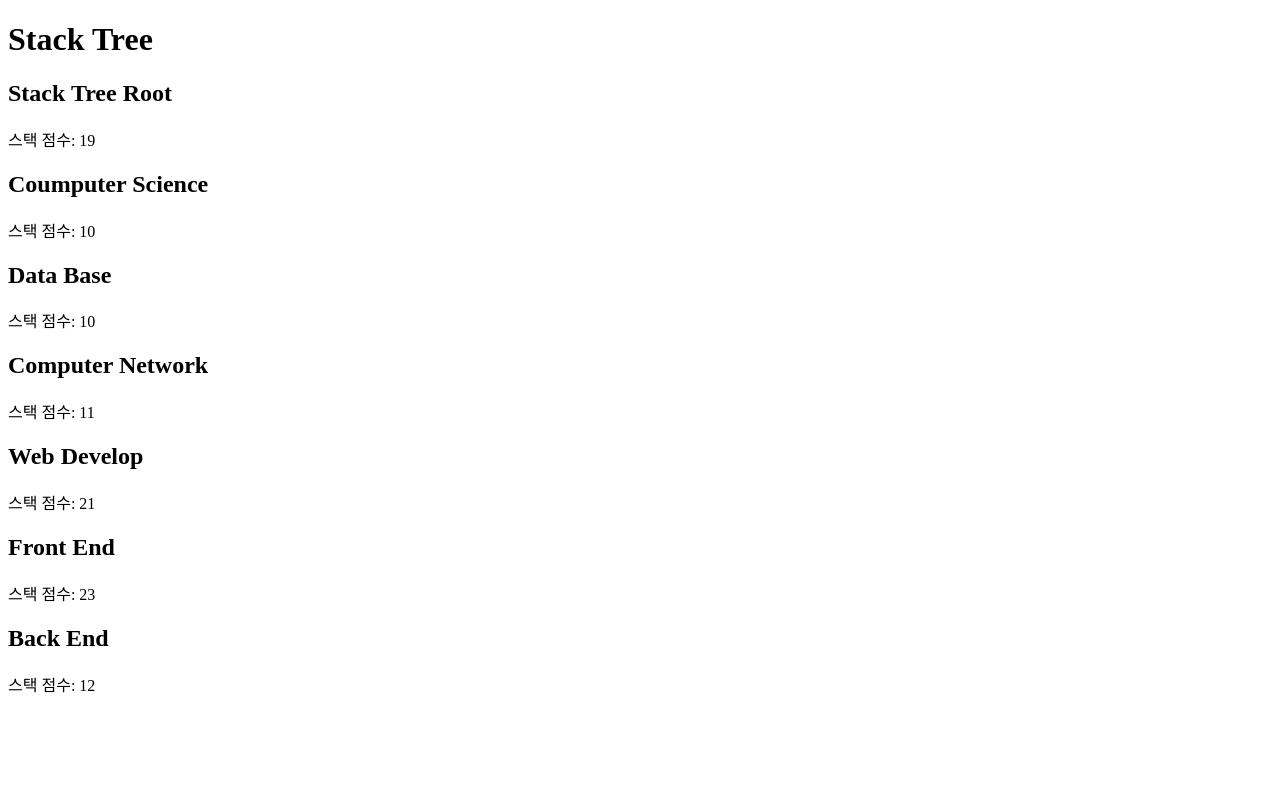
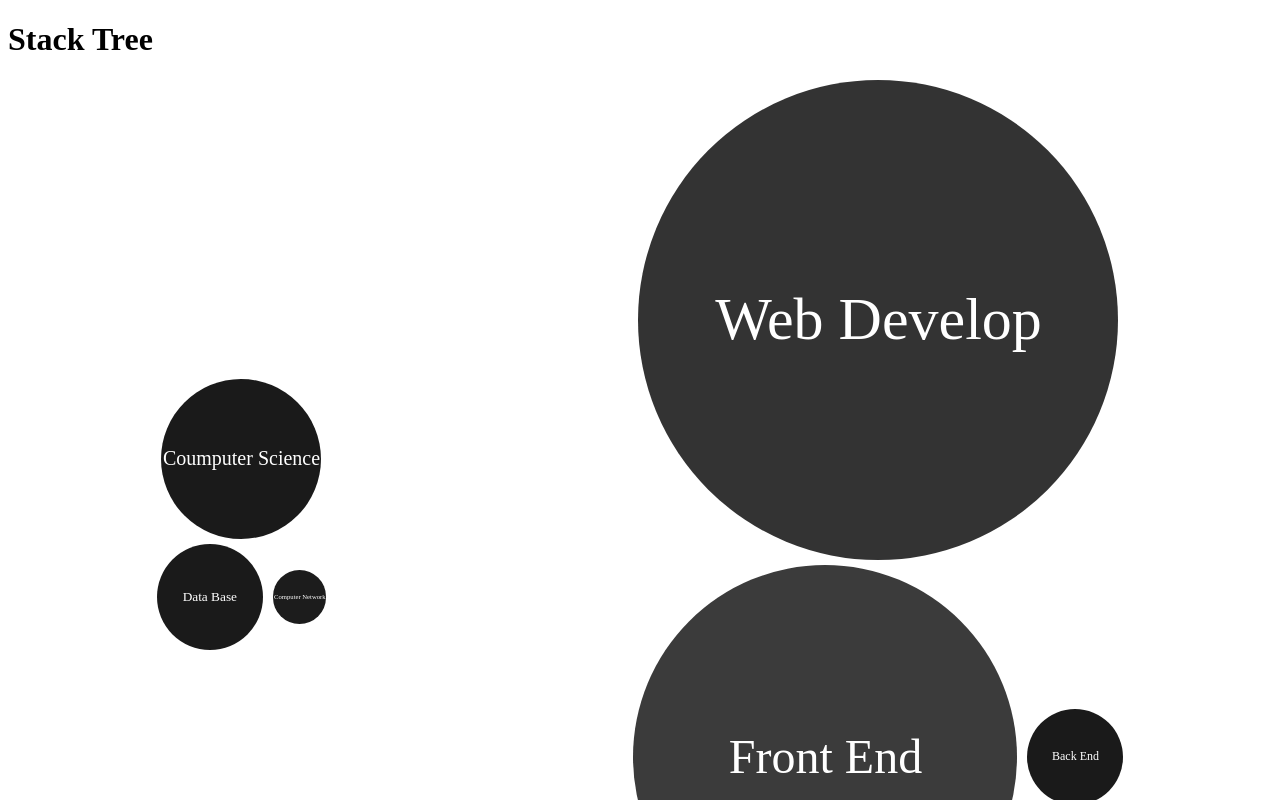
Before and after one commit to dhoonjang/dhoonjang.github.io, a React (Create React App) app: page / in a window 1280 px wide. Shown: the top 800 px of the page. Built offline with nearby package versions, Linux system fonts and the light colour scheme.

Commit message:
feat: make stack style

```diff
--- a/package.json
+++ b/package.json
@@ -8,9 +8,11 @@
     "@types/node": "12.12.14",
     "@types/react": "16.9.14",
     "@types/react-dom": "16.9.4",
+    "@types/styled-components": "^4.4.1",
     "react": "^16.12.0",
     "react-dom": "^16.12.0",
     "react-scripts": "3.2.0",
+    "styled-components": "^4.4.1",
     "typescript": "3.7.3"
   },
   "scripts": {
--- a/public/index.html
+++ b/public/index.html
@@ -8,7 +8,7 @@
       name="description"
       content="Web site created using create-react-app"
     />
-    <title>React App</title>
+    <title>dhoonjang</title>
   </head>
   <body>
     <noscript>You need to enable JavaScript to run this app.</noscript>
--- a/src/func/arrFunc.ts
+++ b/src/func/arrFunc.ts
@@ -1,4 +1,4 @@
-export const getArrayAverage = (arr: Array<number>) => {
+export const getArrayAverage = (arr: Array<number>): number => {
   return arr.reduce((sum, current) => sum + current, 0) / arr.length;
 };
 
--- a/src/model/StackTree/index.ts
+++ b/src/model/StackTree/index.ts
@@ -2,11 +2,11 @@ import { ComputerScience, Web } from "./oneLayer";
 import { StackNode } from "../../type/modelType";
 
 const StackTree: StackNode = {
-  title: "Stack Tree Root",
-  description: "스택 트리 시작점",
+  title: "root",
+  description: "",
   children: [
     { stack: ComputerScience, weight: 1 },
-    { stack: Web, weight: 4 }
+    { stack: Web, weight: 3 }
   ]
 };
 
--- a/src/model/StackTree/twoLayer.ts
+++ b/src/model/StackTree/twoLayer.ts
@@ -24,6 +24,6 @@ export const FrontEnd: StackNode = {
 export const BackEnd: StackNode = {
   title: "Back End",
   description: "",
-  point: 12,
+  point: 10,
   children: []
 };
--- /dev/null
+++ b/src/style/StackTreeStyle.ts
@@ -0,0 +1,37 @@
+import styled from "styled-components";
+
+type StackBodySP = {
+  size: number;
+  point?: number;
+};
+
+type StackChildrenSP = {
+  childrenNumber: number;
+};
+
+export const StackBody = styled.div<StackBodySP>`
+  display: grid;
+  width: ${props => props.size * 80}vmin;
+  height: ${props => props.size * 80}vmin;
+  font-size: ${props => props.size * 10}vmin;
+  color: ${props => (props.point && props.point > 75 ? "black" : "white")};
+  background-color: rgb(
+    ${props => (props.point ? props.point * 2.56 : 1)},
+    ${props => (props.point ? props.point * 2.56 : 1)},
+    ${props => (props.point ? props.point * 2.56 : 1)}
+  );
+  border-radius: 100%;
+  justify-content: center;
+  align-content: center;
+  text-align: center;
+  margin: 0 auto;
+`;
+
+export const StackChildren = styled.div<StackChildrenSP>`
+  display: grid;
+  margin-top: 5px;
+  grid-gap: 10px;
+  align-items: center;
+  justify-items: center;
+  grid-template-columns: repeat(${props => props.childrenNumber}, auto);
+`;
--- a/src/type/viewType.ts
+++ b/src/type/viewType.ts
@@ -3,6 +3,8 @@ import { StackNode } from "./modelType";
 export type StackNodeProps = {
   stack: StackNode;
   level: number;
+  calWeight: number;
+  parentWeight: number;
   navDown?: (index: number) => void;
   clickFunc?: () => void;
 };
--- a/src/view/StackTreeView/StackNodeView.tsx
+++ b/src/view/StackTreeView/StackNodeView.tsx
@@ -1,39 +1,49 @@
 import React, { useMemo } from "react";
 import { getStackPoint } from "../../func/modelFunc";
 import { StackNodeProps } from "../../type/viewType";
+import { StackBody, StackChildren } from "../../style/StackTreeStyle";
 
 const StackNodeView: React.FC<StackNodeProps> = ({
   stack,
   level,
+  parentWeight,
+  calWeight,
   navDown,
   clickFunc
 }) => {
   const stackPoint = useMemo(() => getStackPoint(stack), [stack]);
 
-  const makeChildren = useMemo(
-    () =>
-      stack.children.map((child, index) => {
+  const makeChildren = useMemo(() => {
+    const weightSum: number = stack.children.reduce(
+      (sum, current) => sum + current.weight,
+      0
+    );
+    return stack.children.map((child, index) => {
       let clickFunc;
       if (navDown && level === 1) clickFunc = () => navDown(index);
       return (
         <StackNodeView
           stack={child.stack}
           level={level + 1}
+          calWeight={child.weight / weightSum}
+          parentWeight={calWeight}
           key={child.stack.title}
           clickFunc={clickFunc}
         />
       );
-      }),
-    [stack, level, navDown]
-  );
+    });
+  }, [stack, calWeight, level, navDown]);
 
   return (
     <div className="StackNode" onClick={clickFunc}>
-      <div className="Node">
-        <h2>{stack.title}</h2>
-        스택 점수: {stackPoint}
-      </div>
-      <div className="Children">{makeChildren}</div>
+      {stack.title !== "root" && (
+        <StackBody size={calWeight * parentWeight} point={stackPoint}>
+          {stack.title}
+        </StackBody>
+      )}
+      <StackChildren childrenNumber={stack.children.length}>
+        {makeChildren}
+      </StackChildren>
     </div>
   );
 };
--- a/src/view/StackTreeView/index.tsx
+++ b/src/view/StackTreeView/index.tsx
@@ -33,7 +33,13 @@ const StackTreeView: React.FC = () => {
   return (
     <div className="StackTree">
       <h1 onClick={navUp}>Stack Tree</h1>
-      <StackNodeView stack={stack} level={1} navDown={navDown} />
+      <StackNodeView
+        stack={stack}
+        level={1}
+        parentWeight={1}
+        calWeight={1}
+        navDown={navDown}
+      />
     </div>
   );
 };
```
Also changed, not shown: tsconfig.json (+2 -8 lines), 1 other file (tests, documents, lock files or other folders). Lines whose indentation alone changed are shown as unchanged.
